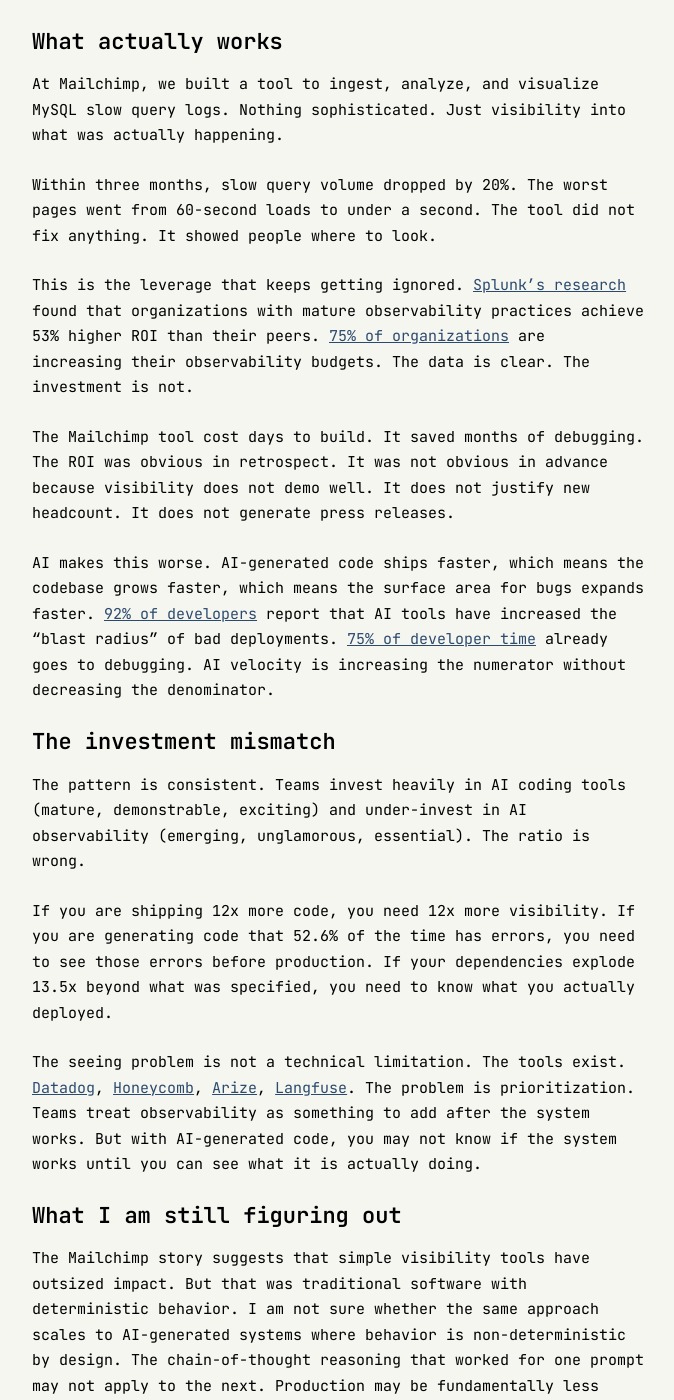
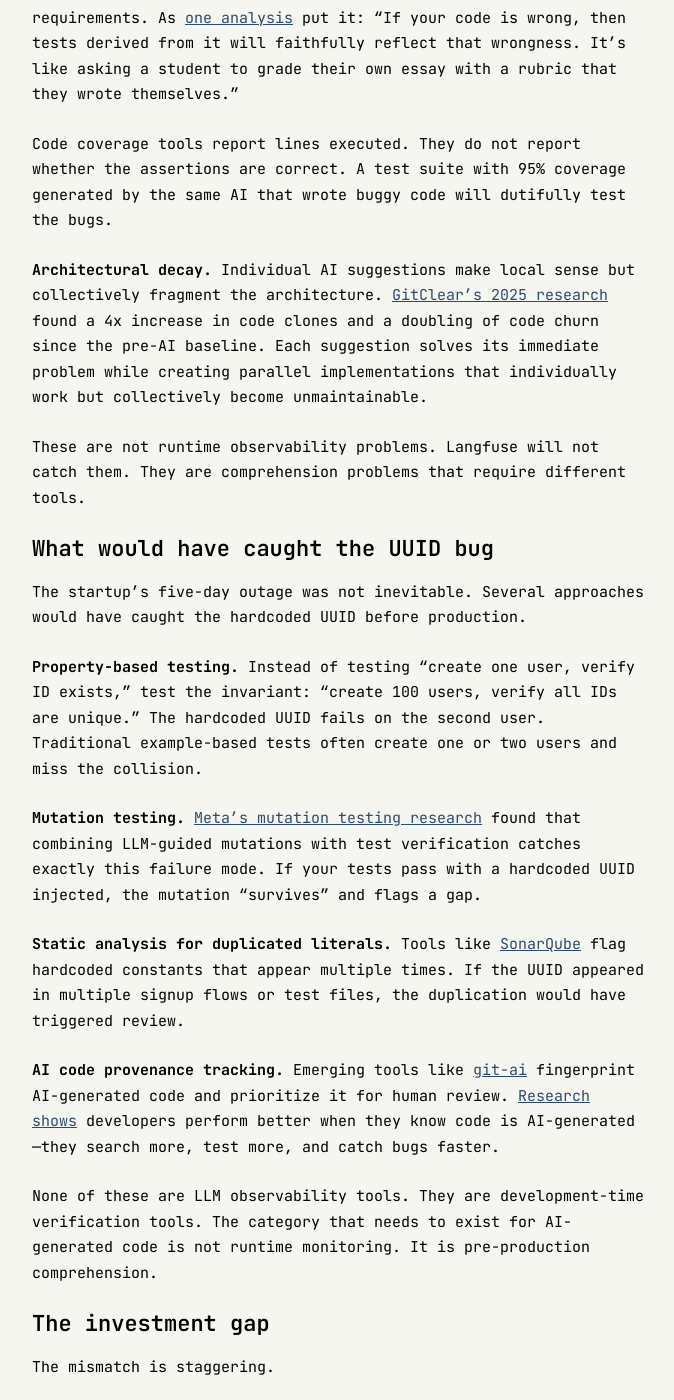
Before and after one commit to ashita-ai/ashita-ai.github.io, a Jekyll site: the page built from _posts/2026-01-25-the-seeing-problem.md, in a window 1280 px wide and 1400 px high, scrolled down 3137 px. Shown: the whole window, without its empty margins (302-976 px from the left). Built offline with Jekyll 4.4.1, drawn with Linux system fonts in a browser that asks for light colours; some of the changed text lies outside the part shown.

Commit message:
Substantially revise The Seeing Problem with verified citations
- Sharpen thesis: distinguish LLM observability (runtime, solved) from
  AI-generated code comprehension (development-time, unsolved)
- Add verified failure modes: slopsquatting (19.6% hallucinated packages),
  model drift (GPT-4 84%→51%), circular test validation, architectural decay
- Update investment gap with current figures: Cursor $29.3B, Cognition $10.2B
  vs Arize $70M Series C - showing 150-400x valuation gap
- Add section on what would have caught the UUID bug: property-based testing,
  mutation testing, static analysis, provenance tracking
- Replace weak "tools exist" claim with honest assessment of what's missing
- All citations verified against primary sources

```diff
--- a/_posts/2026-01-25-the-seeing-problem.md
+++ b/_posts/2026-01-25-the-seeing-problem.md
@@ -8,78 +8,110 @@ A startup used AI to translate their codebase into a new language. The AI genera
 
 The outage lasted [five days](https://allinconsulting.substack.com/p/how-ai-generated-code-caused-a-10000). At least $10,000 in lost revenue. Dozens of angry support messages before anyone figured out what was wrong.
 
-The fix would have been trivial. A basic alert on signup failures. An error log anyone was monitoring. But the startup had neither. They discovered the bug from customer complaints, not observability.
+The obvious lesson: add better monitoring. Set up alerts on signup failures. Watch the error logs.
 
-This is the seeing problem: AI makes building faster while making understanding harder. Researchers call it [comprehension debt](https://arxiv.org/abs/2512.08942): what happens when teams build systems more sophisticated than they can independently understand. Traditional technical debt means someone understood the code when it was written. Comprehension debt means nobody ever did.
+That is the wrong lesson.
 
-## The velocity trap
+A basic alert would have caught the symptom faster. It would not have caught the disease. The disease is that nobody understood the code well enough to know a hardcoded UUID was there in the first place. The AI generated it. The developers shipped it. Nobody read it carefully enough to notice.
 
-AI coding tools work. The productivity gains are documented. But velocity has a cost that does not show up in sprint metrics. [Research on AI-generated projects](https://arxiv.org/html/2512.22387) found that only 68.3% execute successfully. Of the failures, 52.6% stemmed from code generation errors. The dependency gap is worse: projects claiming 3 dependencies actually required an average of 37 packages. A 13.5x difference between what the AI said and what the code needed.
+This is the seeing problem. Not "we lack observability tools." We lack comprehension of what we are building.
 
-When [Veracode tested over 100 LLMs](https://www.veracode.com/blog/genai-code-security-report/), 45% of the generated code failed security tests. SQL injection points. Exposed API keys. Insecure authentication patterns.
+## Two problems wearing the same name
 
-These are not edge cases discovered in research labs. These are production codebases at companies that thought they were moving fast.
+The industry is conflating two different visibility gaps.
 
-## The visibility gap
+**Problem one: LLM application observability.** When you deploy a chatbot or an agent, you need to trace what the LLM does at runtime. What prompts fired. What tokens cost. Why the model hallucinated. Tools like [Langfuse](https://langfuse.com/), [Arize](https://arize.com/), and [Datadog LLM Observability](https://www.datadoghq.com/product/llm-observability/) solve this. The category is maturing rapidly.
 
-The building tools are mature. Cursor, Copilot, Claude Code, Devin. They are production-ready and getting better every quarter. [The industry built the factory](/blog/the-factory-without-a-design-department/).
+**Problem two: AI-generated code comprehension.** When an AI writes your code during development, you need to understand what it wrote before it reaches production. This is not a runtime problem. It is a development-time problem. And the tooling barely exists.
 
-The seeing tools are not.
+The UUID bug was problem two. Langfuse would not have caught it. Datadog would not have caught it. Those tools monitor LLM behavior at runtime. The UUID was hardcoded at development time by an AI that was never monitored at all.
 
-[Only 4% of organizations](https://www.unleash.ai/artificial-intelligence/just-4-of-organizations-are-seeing-true-roi-from-ai-finds-atlassian/) are seeing true ROI from AI, according to Atlassian research. The other 96% have productivity gains that do not translate to organizational outcomes. The gap is visibility. Teams are, in the words of [one industry analysis](https://portkey.ai/blog/the-complete-guide-to-llm-observability/), "flying blind, unable to explain why costs suddenly spiked, struggling to reproduce bugs in non-deterministic systems, and lacking visibility into whether their models were actually performing well or slowly degrading."
+When people say "the observability tools exist," they are usually pointing at problem one while experiencing problem two.
 
-The problem is structural. Traditional software is deterministic: same input, same output, traceable logic. AI systems are not. The same prompt produces different outputs. The reasoning is opaque. The failure modes are silent. The model returns a confident wrong answer and your logs show success.
+## The comprehension debt crisis
 
-This is why [healthy metrics hide broken agents](/blog/healthy-metrics-broken-agent/). The dashboard is green. The system is failing. You cannot see the difference.
+Researchers at Carnegie Mellon [named this pattern](https://arxiv.org/abs/2512.08942) comprehension debt: what happens when teams build systems more sophisticated than they can independently understand. [Traditional technical debt](/blog/the-three-debts/) means someone understood the code when it was written. Comprehension debt means nobody ever did.
 
-## What AI changes
+The consequences are materializing faster than the industry expected.
 
-The old visibility problem was about scale. Too many logs, too many metrics, too many services. The solution was aggregation, sampling, dashboards.
+[One in five organizations](https://www.rg-cs.co.uk/ai-generated-code-blamed-for-1-in-5-breaches/) suffered a major security breach linked directly to AI-generated code in 2024-2025. Average cost: [$4.63 million per breach](https://www.kiteworks.com/cybersecurity-risk-management/ibm-2025-data-breach-report-ai-risks/). IBM found that 69% of breached organizations discovered vulnerabilities in AI-generated code they had already deployed. They did not know what they had shipped.
 
-The new visibility problem is about comprehension. The code exists but nobody understands it. The system works but nobody knows why. The failure happened but nobody can reproduce it.
+An indie game team [documented their experience](https://huggingface.co/blog/zeenaz/beyond-technical-debt): "The code worked. That was the problem. When bugs appeared or requirements changed, they couldn't fix it. They didn't understand the internal logic. They'd have to go back to AI and ask it to debug their own codebase."
 
-This changes what visibility means. You need to see:
+[OX Security analyzed 300 open-source repositories](https://www.ox.security/resource-category/whitepapers-and-reports/army-of-juniors/) and found AI-generated code is "highly functional but systematically lacking in architectural judgment." Their VP of Research: "Functional applications can now be built faster than humans can properly evaluate them."
 
-**The reasoning, not just the output.** When an agent makes a decision, you need the chain of thought. What did it consider? What did it reject? Why did it choose this path? Output-level monitoring tells you what happened. It does not tell you whether it should have happened.
+The [Cortex engineering benchmark](https://www.coderabbit.ai/blog/state-of-ai-vs-human-code-generation-report) found that while AI tools boosted PR output by 20%, incidents increased by 23.5%. Change failure rates rose 30%. The incidents are outpacing the velocity.
 
-**The drift, not just the snapshot.** AI systems degrade differently than traditional software. They do not crash. They get slowly worse. A prompt that worked last month works less well this month. A model that was accurate is now confidently wrong. Without continuous visibility into performance over time, you cannot see the degradation until users complain.
+## Failure modes nobody anticipated
 
-**The dependencies, not just the claims.** The 13.5x dependency gap means the declared architecture and the actual architecture are different. You need visibility into what the system actually does, not what the AI said it would do.
+The UUID bug is a simple case. The failure modes getting worse are the ones current tools cannot see.
 
-## The counterarguments
+**Slopsquatting.** [A USENIX study](https://www.usenix.org/publications/loginonline/we-have-package-you-comprehensive-analysis-package-hallucinations-code) found that 19.6% of AI-suggested package dependencies do not exist. The packages are hallucinated. Gemini's hallucination rate reaches 64.5%, with 58% of hallucinated packages repeated consistently—making them predictable targets.
 
-"AI tools show their reasoning." Claude has chain-of-thought. Copilot has confidence scores. This is true but insufficient. Tool-level transparency is not system-level visibility. You can see what Claude Code is doing in the moment. You cannot see how that code behaves in production, how it interacts with other systems, how it degrades over time. The visibility gap is at the integration layer.
+Attackers noticed. Security researcher Bar Lanyado [created a package](https://incidentdatabase.ai/cite/731) called `huggingface-cli` after seeing it hallucinated repeatedly. Alibaba incorporated it into their production documentation. The fake package was downloaded 30,000 times in three months.
 
-"We just need better tests." Tests catch what you anticipate. The 52.6% failure rate from code generation errors was not caught by tests. The dependency gap was not caught by tests. Production reveals what you did not anticipate. [Pre-production evals](/blog/your-evals-wont-save-you/) are not the same as production learning.
+Dependency scanners like Snyk check for known vulnerabilities in existing packages. They cannot detect when a package does not exist at generation time but gets maliciously registered later. The attack surface emerges after code generation but before deployment.
 
-"AI will solve the observability problem too." Probably true eventually. But right now we are in a gap. The building tools are years ahead of the seeing tools. Investment needs to catch up. And even with AI-assisted observability, you still need visibility into what the AI observer is doing. The turtles go all the way down.
+**Model drift.** The same AI produces different quality code over time. [Stanford and UC Berkeley researchers found](https://arxiv.org/abs/2307.09009) GPT-4's accuracy on prime number identification dropped from 84% to 51% in three months—a 40% degradation. [Developers report](https://spectrum.ieee.org/ai-coding-degrades) tasks that took five hours with AI assistance in 2024 now take longer because quality has degraded.
 
-## What actually works
+LLM observability tools track individual API calls. They do not maintain version-controlled baselines of generated code quality for identical prompts across model versions. They see API success but not subtle quality decay.
 
-At Mailchimp, we built a tool to ingest, analyze, and visualize MySQL slow query logs. Nothing sophisticated. Just visibility into what was actually happening.
+**Circular test validation.** AI generates both implementation and tests. The tests validate the AI's assumptions, not the requirements. As [one analysis](https://davidadamojr.com/ai-generated-tests-are-lying-to-you/) put it: "If your code is wrong, then tests derived from it will faithfully reflect that wrongness. It's like asking a student to grade their own essay with a rubric that they wrote themselves."
 
-Within three months, slow query volume dropped by 20%. The worst pages went from 60-second loads to under a second. The tool did not fix anything. It showed people where to look.
+Code coverage tools report lines executed. They do not report whether the assertions are correct. A test suite with 95% coverage generated by the same AI that wrote buggy code will dutifully test the bugs.
 
-This is the leverage that keeps getting ignored. [Splunk's research](https://www.splunk.com/en_us/blog/observability/state-of-observability-2025.html) found that organizations with mature observability practices achieve 53% higher ROI than their peers. [75% of organizations](https://www.dynatrace.com/news/blog/state-of-observability-2025-ai-trust-roi/) are increasing their observability budgets. The data is clear. The investment is not.
+**Architectural decay.** Individual AI suggestions make local sense but collectively fragment the architecture. [GitClear's 2025 research](https://www.gitclear.com/ai_assistant_code_quality_2025_research) found a 4x increase in code clones and a doubling of code churn since the pre-AI baseline. Each suggestion solves its immediate problem while creating parallel implementations that individually work but collectively become unmaintainable.
 
-The Mailchimp tool cost days to build. It saved months of debugging. The ROI was obvious in retrospect. It was not obvious in advance because visibility does not demo well. It does not justify new headcount. It does not generate press releases.
+These are not runtime observability problems. Langfuse will not catch them. They are comprehension problems that require different tools.
 
-AI makes this worse. AI-generated code ships faster, which means the codebase grows faster, which means the surface area for bugs expands faster. [92% of developers](https://runframe.io/blog/state-of-incident-management-2025) report that AI tools have increased the "blast radius" of bad deployments. [75% of developer time](https://coralogix.com/blog/this-is-what-your-developers-are-doing-75-of-the-time-and-this-is-the-cost-you-pay/) already goes to debugging. AI velocity is increasing the numerator without decreasing the denominator.
+## What would have caught the UUID bug
 
-## The investment mismatch
+The startup's five-day outage was not inevitable. Several approaches would have caught the hardcoded UUID before production.
 
-The pattern is consistent. Teams invest heavily in AI coding tools (mature, demonstrable, exciting) and under-invest in AI observability (emerging, unglamorous, essential). The ratio is wrong.
+**Property-based testing.** Instead of testing "create one user, verify ID exists," test the invariant: "create 100 users, verify all IDs are unique." The hardcoded UUID fails on the second user. Traditional example-based tests often create one or two users and miss the collision.
 
-If you are shipping 12x more code, you need 12x more visibility. If you are generating code that 52.6% of the time has errors, you need to see those errors before production. If your dependencies explode 13.5x beyond what was specified, you need to know what you actually deployed.
+**Mutation testing.** [Meta's mutation testing research](https://engineering.fb.com/2025/09/30/security/llms-are-the-key-to-mutation-testing-and-better-compliance/) found that combining LLM-guided mutations with test verification catches exactly this failure mode. If your tests pass with a hardcoded UUID injected, the mutation "survives" and flags a gap.
 
-The seeing problem is not a technical limitation. The tools exist. [Datadog](https://www.datadoghq.com/product/llm-observability/), [Honeycomb](https://www.honeycomb.io/resources/getting-started/what-is-llm-observability), [Arize](https://arize.com/), [Langfuse](https://langfuse.com/). The problem is prioritization. Teams treat observability as something to add after the system works. But with AI-generated code, you may not know if the system works until you can see what it is actually doing.
+**Static analysis for duplicated literals.** Tools like [SonarQube](https://rules.sonarsource.com/c/rspec-109/) flag hardcoded constants that appear multiple times. If the UUID appeared in multiple signup flows or test files, the duplication would have triggered review.
+
+**AI code provenance tracking.** Emerging tools like [git-ai](https://www.blog.brightcoding.dev/2025/12/14/the-ai-code-tracking-revolution-how-to-automatically-identify-ai-generated-code-in-your-git-repositories/) fingerprint AI-generated code and prioritize it for human review. [Research shows](https://arxiv.org/html/2405.16081) developers perform better when they know code is AI-generated—they search more, test more, and catch bugs faster.
+
+None of these are LLM observability tools. They are development-time verification tools. The category that needs to exist for AI-generated code is not runtime monitoring. It is pre-production comprehension.
+
+## The investment gap
+
+The mismatch is staggering.
+
+Cursor AI is valued at [$29.3 billion](https://www.cnbc.com/2025/11/13/cursor-ai-startup-funding-round-valuation.html). Cognition (Devin) at [$10.2 billion](https://techcrunch.com/2025/09/08/cognition-ai-defies-turbulence-with-a-400m-raise-at-10-2b-valuation/). GitHub Copilot has 20 million users and is now a larger business than all of GitHub was when Microsoft acquired it.
+
+Arize, the largest AI observability company, raised [$70 million Series C](https://arize.com/blog/arize-ai-raises-70m-series-c-to-build-the-gold-standard-for-ai-evaluation-observability/). Langfuse raised $4 million seed.
+
+That is a 150x to 400x valuation gap between building and seeing.
+
+Enterprise spending tells the same story. [$37 billion](https://menlovc.com/perspective/2025-the-state-of-generative-ai-in-the-enterprise/) went to generative AI in 2025. The entire LLM observability market is [$2 billion](https://market.us/report/llm-observability-platform-market/). An 18x difference.
+
+The result is predictable. [84% of developers](https://survey.stackoverflow.co/2025/ai) use or plan to use AI coding tools. Yet [74% of companies](https://www.bcg.com/press/24october2024-ai-adoption-in-2024-74-of-companies-struggle-to-achieve-and-scale-value) struggle to achieve and scale value from AI initiatives, according to BCG research.
+
+The industry is building at an 18x building-to-seeing ratio, then wondering why 74% struggle to extract value.
 
 ## What I am still figuring out
 
-The Mailchimp story suggests that simple visibility tools have outsized impact. But that was traditional software with deterministic behavior. I am not sure whether the same approach scales to AI-generated systems where behavior is non-deterministic by design. The chain-of-thought reasoning that worked for one prompt may not apply to the next. Production may be fundamentally less reproducible than it was before. If so, "observability" as we understood it may need to become something closer to continuous auditing. I do not know what the right abstraction is yet.
+Traditional observability worked because software was deterministic. Same input, same output, reproducible failures. You could trace a request through the system and understand what happened.
+
+AI-generated code breaks this model in two ways.
+
+First, the code itself may be non-deterministic in origin. The same prompt to the same model produces different code. Model updates change output quality without warning. You cannot reproduce the conditions that generated the code you are debugging.
+
+Second, [comprehension debt compounds](/blog/the-hollow-codebase/). Each AI-generated module you do not understand makes the next one harder to evaluate. The codebase becomes a black box assembled from black boxes.
+
+I do not know what the right abstraction is. Maybe it is provenance tracking that logs which model version generated which code. Maybe it is mandatory property-based testing for any AI-generated module touching critical paths. Maybe it is Martin Kleppmann's prediction that [AI will make formal verification mainstream](https://martin.kleppmann.com/2025/12/08/ai-formal-verification.html)—LLMs propose invariants, theorem provers guarantee correctness.
+
+What I do know: the answer is not "add Datadog LLM Observability." That solves a different problem. The seeing problem for AI-generated code is a development-time comprehension problem, not a runtime monitoring problem. The tools that solve it do not exist yet, or exist in fragments that nobody has assembled into a coherent practice.
 
 ---
 
-That startup's five-day outage cost at least $10,000. The fix was a basic alert that would have caught the UUID collision in minutes.
+That startup's five-day outage cost at least $10,000. A basic alert would have caught the symptom faster.
 
-AI solved the building problem. It created the seeing problem. Velocity without visibility is not speed. It is a $10,000 lesson you have not learned yet.
+But the disease was that nobody understood what the AI had written. The alert would not have fixed that. The next bug would have been different, and the next one after that.
+
+AI solved the building problem. It created the comprehension problem. The industry is spending 18x more on building than on seeing, then blaming the tools that exist for the tools that do not.
```
